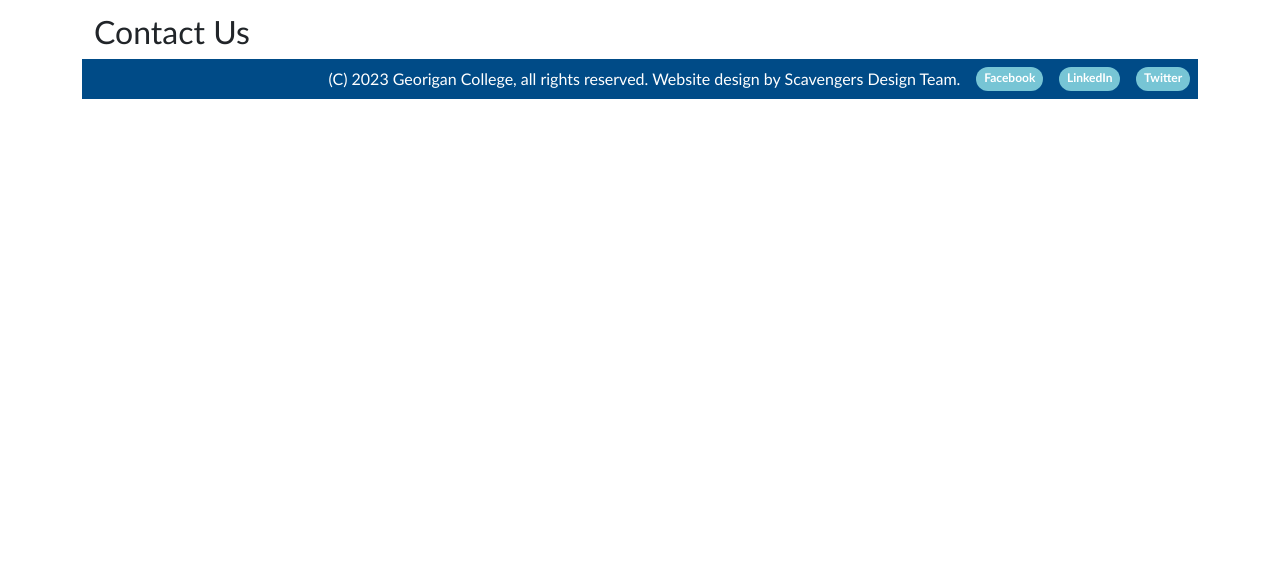
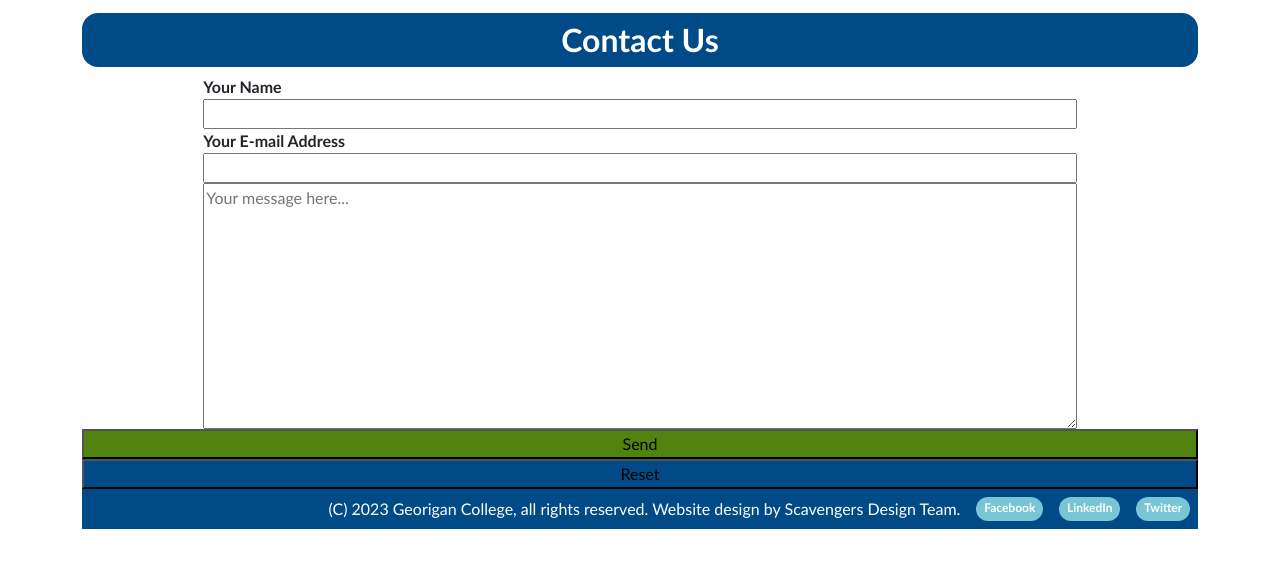
Before and after one commit to tstephenson888/carbon-counter-prototypes, a plain HTML site: page pages/contact.html in a window 1280 px wide. Shown: the part 58-626 px from the top of the page. Drawn offline with nearby package versions, Linux system fonts and the light colour scheme.

Commit message:
Created contact.html, basic styling

```diff
--- a/pages/contact.html
+++ b/pages/contact.html
@@ -37,6 +37,18 @@
             <h2 class="col">Contact Us</h2>
         </div>
         <div class="row">
+            <div class="col">
+                <form>
+                    <label for="sendername">Your Name</label>
+                    <input type="text" name="sendername" id="sendername" required="true">
+                    <label for="sendername">Your E-mail Address</label>
+                    <input type="email" name="senderemail" id="senderemail">
+                    <textarea name="message" id="message" cols="40" rows="10" placeholder="Your message here..." required="true"></textarea>
+                </form>
+            </div>
+        </div>
+        <div class="row">
+            <button type="submit" class="submit">Send</button><button type="reset" class="reset">Reset</button>
         </div>
     </main>
     <footer class="sticky-bottom">
--- a/rsc/style.css
+++ b/rsc/style.css
@@ -203,6 +203,44 @@ grid-area: change;
 
 /* Contact Page */
 
+#contactPage h2 {
+    color: white;
+    background-color: var(--georgianBlue);
+    padding: 0.5rem;
+    font-weight: bold;
+    border-radius: 1rem;
+    text-align: center;
+}
+
+#contactPage label {
+    font-weight: bold;
+}
+#contactPage form {
+    display:flex;
+    flex-direction: column;
+    margin: 0 10%;
+}
+
+#contactPage textarea
+
+#contactPage button {
+    color: white;
+        font-weight: bold;
+        border: 0;
+        border-radius: 1rem;
+        padding: 0.25rem;
+        text-decoration: none;
+        margin: 0.25rem;
+}
+
+#contactPage button.submit {
+    background-color: var(--georgianGreen);
+}
+
+#contactPage button.reset {
+    background-color: var(--georgianBlue);
+}
+
 
 /* Footer */
 footer {
```
Also changed, not shown: pages/map.html (+3 -1 lines).
